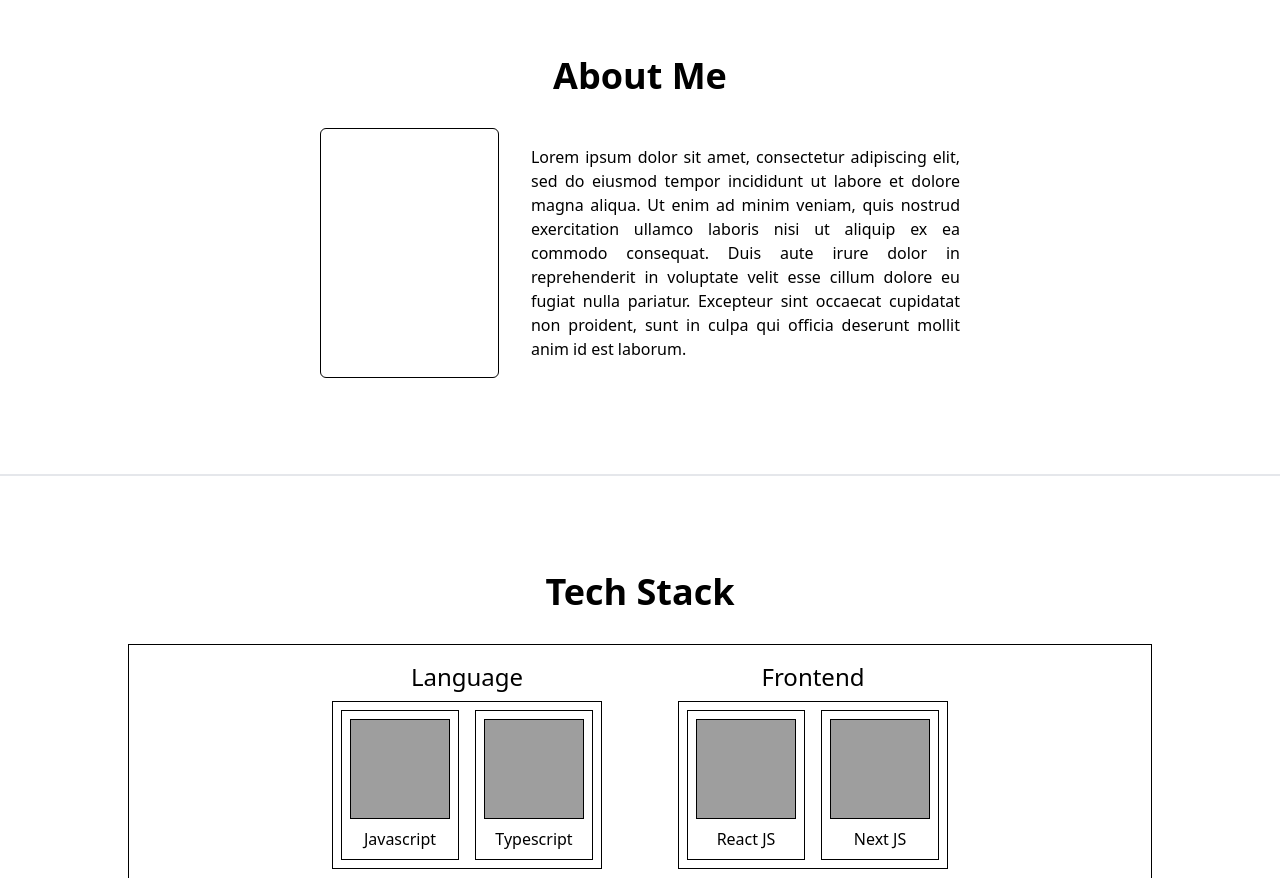
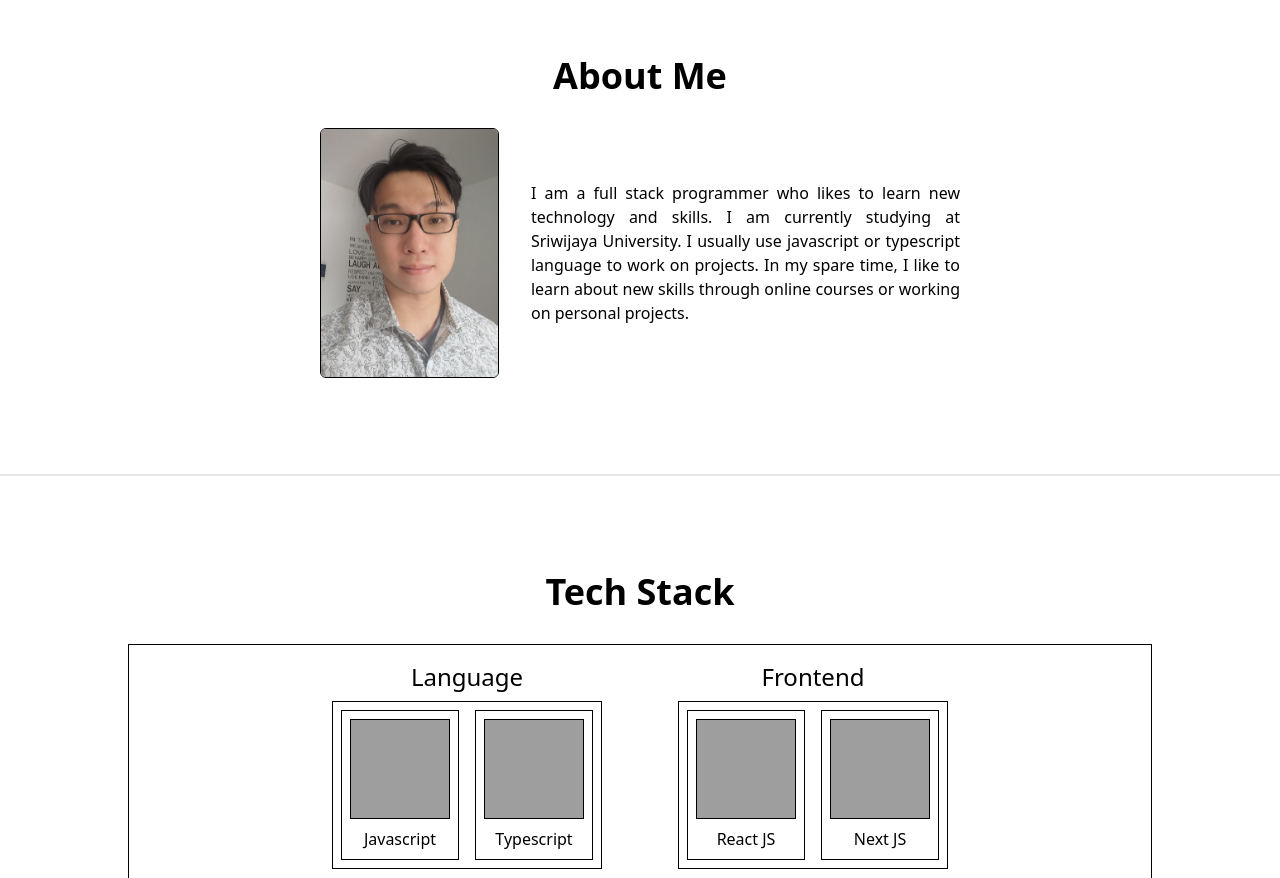
Before and after one commit to WawanC/portfolio, a Next.js app: page / in a window 1280 px wide. Shown: the part 900-1778 px from the top of the page. Built offline with nearby package versions, Linux system fonts and the light colour scheme; grey boxes are pictures that could not be loaded.

Commit message:
update aboutme

```diff
--- a/components/aboutme.tsx
+++ b/components/aboutme.tsx
@@ -1,3 +1,4 @@
+import Image from "next/image";
 import { forwardRef } from "react";
 
 const AboutMe = forwardRef<HTMLElement>((_, ref) => {
@@ -8,15 +9,21 @@ const AboutMe = forwardRef<HTMLElement>((_, ref) => {
     >
       <h1 className="font-bold text-4xl">About Me</h1>
       <div className="flex flex-col lg:flex-row lg:max-w-[50%] items-center gap-8">
-        <div className="w-[200px] h-[250px] border border-black rounded-md"></div>
+        <div className="w-[200px] h-[250px] border border-black rounded-md overflow-hidden">
+          <Image
+            src="/images/profil.jpeg"
+            width={100}
+            height={150}
+            layout="responsive"
+            objectFit="cover"
+          />
+        </div>
         <div className="lg:w-3/4 w-4/5 text-justify">
-          Lorem ipsum dolor sit amet, consectetur adipiscing elit, sed do
-          eiusmod tempor incididunt ut labore et dolore magna aliqua. Ut enim ad
-          minim veniam, quis nostrud exercitation ullamco laboris nisi ut
-          aliquip ex ea commodo consequat. Duis aute irure dolor in
-          reprehenderit in voluptate velit esse cillum dolore eu fugiat nulla
-          pariatur. Excepteur sint occaecat cupidatat non proident, sunt in
-          culpa qui officia deserunt mollit anim id est laborum.
+          I am a full stack programmer who likes to learn new technology and
+          skills. I am currently studying at Sriwijaya University. I usually use
+          javascript or typescript language to work on projects. In my spare
+          time, I like to learn about new skills through online courses or
+          working on personal projects.
         </div>
       </div>
     </section>
--- a/components/navbar.tsx
+++ b/components/navbar.tsx
@@ -32,7 +32,7 @@ const NavLink: React.FC<INavLinkProps> = (props) => {
 const NavBar: React.FC<IProps> = (props) => {
   return (
     <nav className="flex bg-blue-300 lg:justify-between justify-center items-center px-12 py-4">
-      <h1 className="font-bold text-xl">Portfolio</h1>
+      <h1 className="font-bold text-xl">KurniawanC</h1>
       <ul className="lg:flex gap-8 hidden">
         <NavLink sectionRef={props.sectionsRef.aboutMeRef}>About</NavLink>
         <NavLink sectionRef={props.sectionsRef.techsRef}>Techs</NavLink>
```
Also changed, not shown: public/images/profil.jpeg (added).
